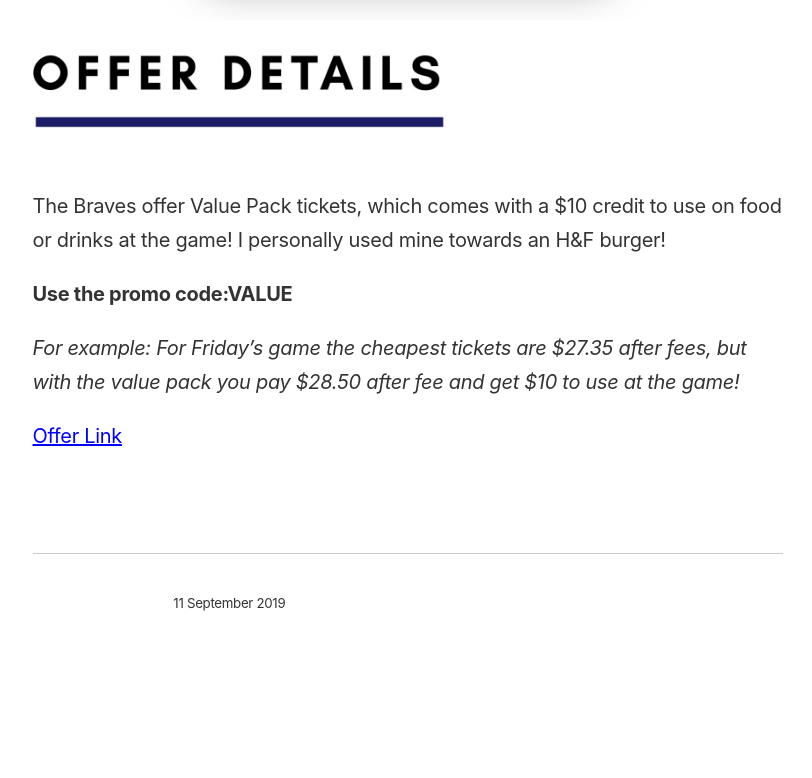
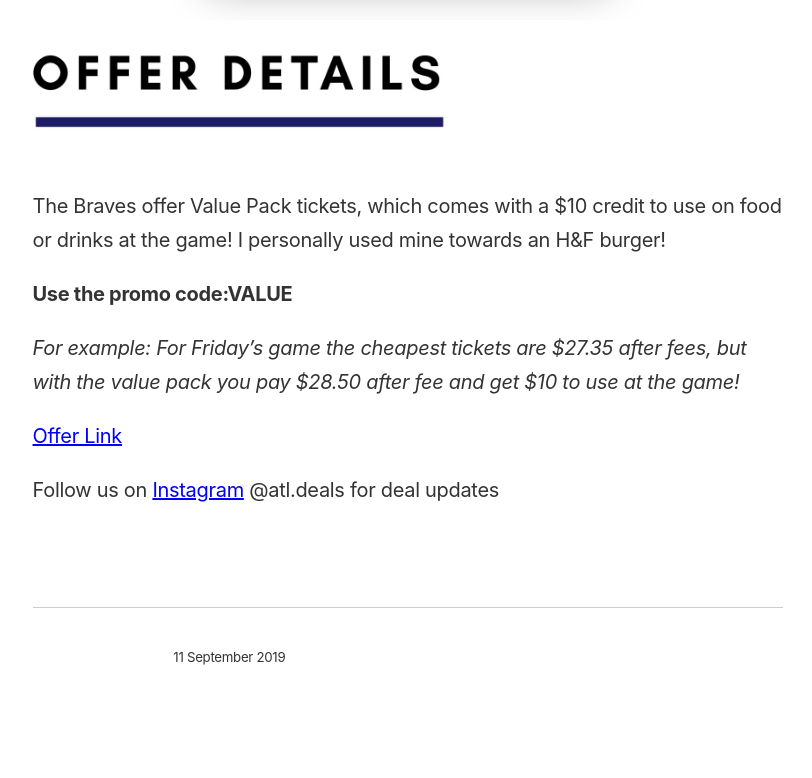
Before and after one commit to ohiosveryown/atldeals, a Jekyll site: the page built from _posts/2019-09-18-braves-deal.markdown, in a window 1280 px wide. Shown: the part 653-1431 px from the top of the page, without its empty margins (232-1044 px from the left). Built offline with Jekyll 4.4.1, drawn with Linux system fonts in a browser that asks for light colours; before the commit the page ends 1377 px from its top, so only the background shows below that.

Commit message:
Updated Braves Deal

```diff
--- a/_posts/2019-09-18-braves-deal.markdown
+++ b/_posts/2019-09-18-braves-deal.markdown
@@ -20,3 +20,5 @@
 *For example: For Friday's game the cheapest tickets are $27.35 after fees, but with the value pack you pay $28.50 after fee and get $10 to use at the game!*
 
 [Offer Link](https://www.mlb.com/braves/tickets/specials/value)
+
+Follow us on [Instagram](https://www.instagram.com/atl.deals/)  @atl.deals for deal updates
```
